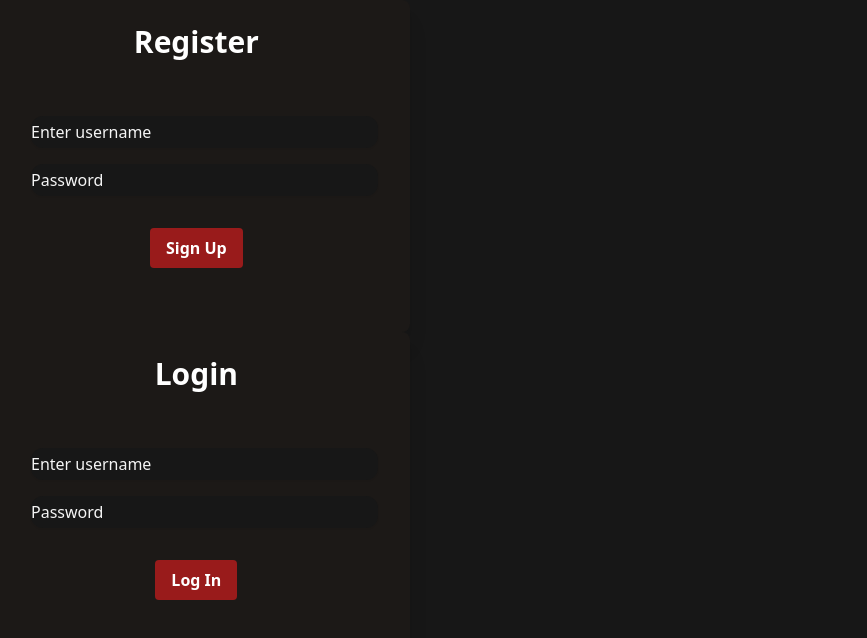
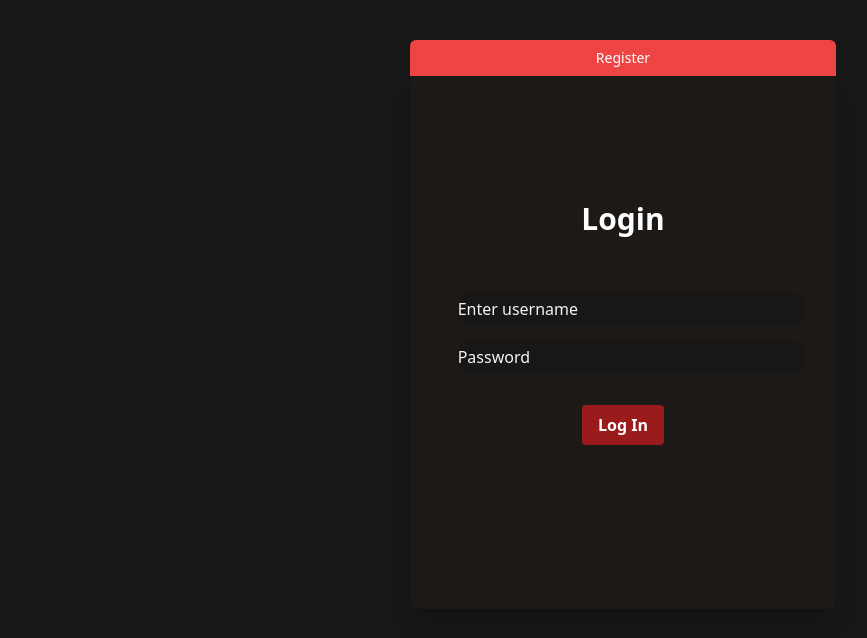
Before and after one commit to PariharInder/minimal-twitter-client, a React (Vite) app: page /auth in a window 1280 px wide. Shown: the top 638 px of the page, without its empty margins (17-884 px from the left). Built offline with nearby package versions, Linux system fonts and the light colour scheme.

Commit message:
styled the auth page and added ability to toggle between registration and login components

```diff
--- a/src/components/Register.tsx
+++ b/src/components/Register.tsx
@@ -8,6 +8,7 @@ export const Register = () => {
     //Initialize state variables for user registration
     const [email, setEmail] = useState<string>('')
     const [password, setPassword] = useState<string>('')
+    const [confirmPassword, setComfirmPassword] = useState<string>('')
     const [registrationError, setRegistrationError] = useState<string | null>(null)
     const [isRegistering, setIsRegistering] = useState<boolean>(false)
 
@@ -15,6 +16,10 @@ export const Register = () => {
 
     //Conncects to CreateNewUser service and registers the user
     const handleRegister = () => {
+        if(confirmPassword!==password) {
+            setRegistrationError("Passwords don't match.")
+            return
+        }
         setIsRegistering(true);
         CreateNewUser(email, password)
         .then((userCredential)=> navigate("/feed"))
@@ -29,6 +34,7 @@ export const Register = () => {
                 <div className='p-4 mb-2'>
                     <input className='w-full m-2 rounded-xl h-8 placeholder:text-neutral-100 bg-neutral-900 shadow-sm border-solid text-white' type="text" placeholder="Enter username" value={email} onChange={(e)=>setEmail(e.target.value)}/>
                     <input className='w-full m-2 rounded-xl h-8 placeholder:text-neutral-100 bg-neutral-900 shadow-sm border-solid text-white' type="password" placeholder="Password" value={password} onChange={(e) => setPassword(e.target.value)}/>
+                    <input className='w-full m-2 rounded-xl h-8 placeholder:text-neutral-100 bg-neutral-900 shadow-sm border-solid text-white' type="password" placeholder="Confirm Password" value={confirmPassword} onChange={(e) => setComfirmPassword(e.target.value)}/>
                 </div>
                 <div>
                     {registrationError && <p>{registrationError}</p>}
--- a/src/pages/Auth.tsx
+++ b/src/pages/Auth.tsx
@@ -2,11 +2,27 @@ import { useState } from 'react'
 import { Login } from '../components/Login'
 import { Register } from '../components/Register'
 
+
 export default function Auth() {
+    const [showLogin, setShowLogin] = useState<boolean>(true);
+
+    const handleToggle = (): void => {
+      setShowLogin(!showLogin)
+    }
+
     return (
-        <div className="container">
-            <Register />
-            <Login />
+      <>
+        <div className='flex justify-center mt-10'>
+        <button
+  className={`flex items-center justify-center w-5/6 lg:w-2/6 md:w-1/2 px-4 py-2 rounded-t-md font-medium text-sm text-white focus:outline-none ${showLogin ? 'bg-red-500' : 'bg-red-500'}`}
+  onClick={handleToggle}
+>
+            {showLogin ? 'Register' : 'Log In'}
+          </button>
         </div>
+        <div className='flex justify-center items-center h-4/6'>
+          {showLogin ? <Login /> : <Register />}
+        </div>
+      </>
     )
 }
```
